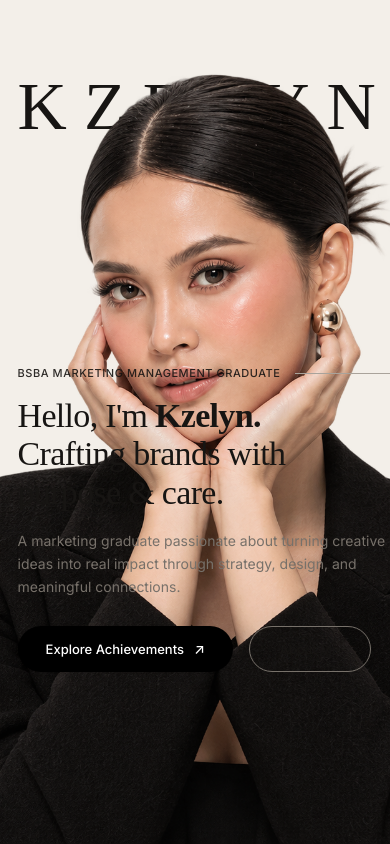
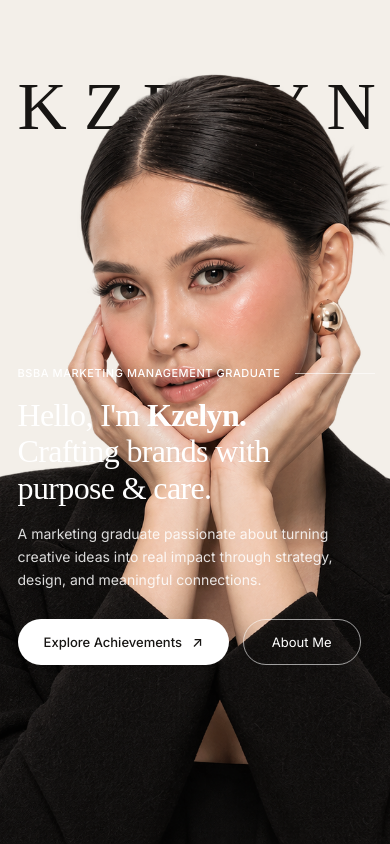
Before and after one commit to vardzz/kzelyn.me, a Next.js app: page / in a window 390 px wide. Shown: the top 844 px of the page. Built offline with nearby package versions, Linux system fonts and the light colour scheme; a web font is replaced by a local one.

Commit message:
feat: add Hero component with typography and portrait layout

```diff
--- a/src/components/Hero.tsx
+++ b/src/components/Hero.tsx
@@ -38,34 +38,34 @@ export function Hero() {
       </div>
 
       {/* 3. Left-Side Introduction (Harmonious UI/UX spacing and visual hierarchy) */}
-      <div className="absolute top-[clamp(215px,44vh,365px)] left-[4.5vw] z-20 w-[540px] max-w-[560px] flex flex-col items-start text-left">
+      <div className="absolute top-[clamp(215px,44vh,365px)] left-[4.5vw] right-[4.5vw] md:right-auto z-20 w-auto md:w-[540px] max-w-[560px] flex flex-col items-start text-left">
 
         {/* Small Introductory Label with Horizontal Line */}
         <div className="flex items-center gap-3.5 mb-3.5 lg:mb-4">
-          <p className="font-sans text-[11px] sm:text-[11.5px] lg:text-[12px] font-medium tracking-[0.05em] uppercase text-[#171513]/90 whitespace-nowrap">
+          <p className="font-sans text-[11px] sm:text-[11.5px] lg:text-[12px] font-medium tracking-[0.05em] uppercase text-white md:text-[#171513]/90 whitespace-nowrap">
             BSBA MARKETING MANAGEMENT GRADUATE
           </p>
-          <span className="h-[1px] w-24 sm:w-32 lg:w-36 bg-[#A9A39B]" aria-hidden="true" />
+          <span className="h-[1px] w-20 sm:w-32 lg:w-36 bg-white/60 md:bg-[#A9A39B]" aria-hidden="true" />
         </div>
 
         {/* Main Headline: Exactly 3 lines, Boska Medium Thin (350), medium editorial size */}
-        <h1 className="font-serif text-[34px] sm:text-[38px] lg:text-[42px] xl:text-[45px] font-[350] leading-[1.14] text-[#171513] tracking-[-0.02em] mb-4 lg:mb-5">
-          Hello, I&apos;m <strong className="font-[600] text-[#171513]">Kzelyn.</strong><br />
+        <h1 className="font-serif text-[32px] sm:text-[38px] lg:text-[42px] xl:text-[45px] font-[350] leading-[1.14] text-white md:text-[#171513] tracking-[-0.02em] mb-4 lg:mb-5">
+          Hello, I&apos;m <strong className="font-[600] text-white md:text-[#171513]">Kzelyn.</strong><br />
           Crafting brands with<br />
           purpose &amp; care.
         </h1>
 
         {/* Supporting Description: Inter, comfortable medium size */}
-        <p className="font-sans text-[14px] sm:text-[14.5px] lg:text-[15px] font-normal leading-[1.65] text-[#77716A] max-w-[390px] mb-7 lg:mb-8">
+        <p className="font-sans text-[14px] sm:text-[14.5px] lg:text-[15px] font-normal leading-[1.65] text-white/85 md:text-[#77716A] max-w-[390px] mb-7 lg:mb-8">
           A marketing graduate passionate about turning creative ideas into real impact through strategy, design, and meaningful connections.
         </p>
 
         {/* Call-to-Action Buttons */}
-        <div className="flex items-center gap-4 sm:gap-5">
+        <div className="flex flex-wrap items-center gap-3.5 sm:gap-5">
           {/* Primary CTA */}
           <a
             href="#achievements"
-            className="inline-flex items-center justify-center gap-2.5 bg-[#000000] hover:bg-[#1a1817] text-[#FFFFFF] rounded-full h-[46px] lg:h-[48px] px-[28px] lg:px-[32px] font-sans text-[13px] lg:text-[13.5px] font-medium tracking-normal transition-all duration-300 shadow-xs hover:shadow-sm"
+            className="inline-flex items-center justify-center gap-2.5 bg-[#FFFFFF] md:bg-[#000000] text-[#171513] md:text-[#FFFFFF] hover:bg-[#1a1817] hover:text-[#FFFFFF] rounded-full h-[46px] lg:h-[48px] px-[26px] sm:px-[28px] lg:px-[32px] font-sans text-[13px] lg:text-[13.5px] font-medium tracking-normal transition-all duration-300 shadow-xs hover:shadow-sm"
           >
             <span>Explore Achievements</span>
             <span className="text-[14px] leading-none">↗</span>
@@ -74,7 +74,7 @@ export function Hero() {
           {/* Secondary CTA */}
           <a
             href="#about"
-            className="inline-flex items-center justify-center bg-transparent hover:bg-[#000000] text-[#171513] hover:text-[#FFFFFF] border border-[#77716A] rounded-full h-[46px] lg:h-[48px] px-[30px] lg:px-[34px] font-sans text-[13px] lg:text-[13.5px] font-normal transition-all duration-300"
+            className="inline-flex items-center justify-center bg-transparent hover:bg-[#000000] text-white md:text-[#171513] hover:text-[#FFFFFF] border border-white/60 md:border-[#77716A] rounded-full h-[46px] lg:h-[48px] px-[28px] sm:px-[30px] lg:px-[34px] font-sans text-[13px] lg:text-[13.5px] font-normal transition-all duration-300"
           >
             About Me
           </a>
```
